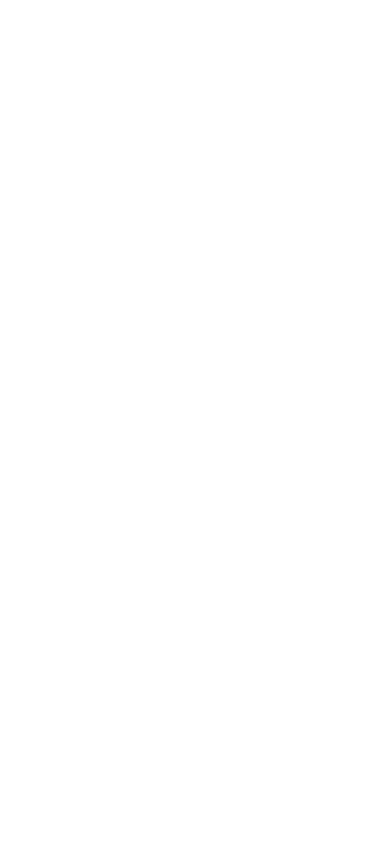
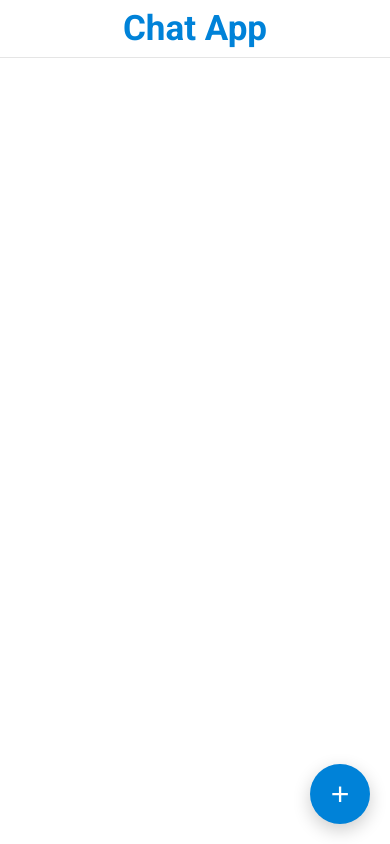
Before and after one commit to akashdpcali-cloud/ChatApp, a React (Vite) app in the folder Chatapp-frontend/: page / in a window 390 px wide. Built offline with nearby package versions, Linux system fonts and the light colour scheme.

Commit message:
built the header of the landing page

```diff
--- a/Chatapp-frontend/src/App.jsx
+++ b/Chatapp-frontend/src/App.jsx
@@ -1,7 +1,10 @@
 import './App.css'
+import {Landing} from "./pages/Landing/Landing";
 
 function App() {
-
+ return(
+  <Landing />
+ )
 }
 
 export default App
--- /dev/null
+++ b/Chatapp-frontend/src/components/Header/Header.css
@@ -0,0 +1,122 @@
+.header {
+  height: 58px;
+  width: 100%;
+  padding: 0 40px;
+
+  display: flex;
+  justify-content: space-between;
+  align-items: center;
+
+  border-bottom: 1px solid #e5e5e5;
+  background-color: #fff;
+}
+
+.left-section {
+  display: flex;
+  align-items: center;
+}
+
+.app-title {
+  font-size: 1.8rem;
+  font-weight: 700;
+  color: rgb(0, 130, 216);
+  cursor: pointer;
+}
+
+.right-section {
+  display: flex;
+  align-items: center;
+  gap: 25px;
+}
+
+.newchat-button {
+  height: 42px;
+  padding: 0 22px;
+
+  border: none;
+  border-radius: 8px;
+
+  background-color: rgb(0, 130, 216);
+  color: white;
+
+  font-size: 0.95rem;
+  font-weight: 500;
+
+  cursor: pointer;
+  transition: background-color 0.2s;
+}
+
+.newchat-button:hover {
+  background-color: rgb(0, 153, 255);
+}
+
+.profile-section {
+  display: flex;
+  align-items: center;
+  gap: 10px;
+
+  cursor: pointer;
+}
+
+.profile-pic {
+  width: 50px;
+  height: 50px;
+
+  border-radius: 50%;
+  object-fit: cover;
+  background-color: #d9d9d9;
+}
+
+.username {
+  font-size: 22px;
+  font-weight: 500;
+  color: #222;
+
+}
+
+.mobile-button {
+  display: none;
+}
+
+
+
+@media (max-width: 768px) {
+  .header {
+    padding: 0 20px;
+    justify-content: center;
+  }
+
+  .right-section {
+    display: none;
+  }
+
+  .mobile-button {
+    display: flex;
+  }
+  .app-title {
+    font-size: 35px;
+  }
+
+  .newchat-button {
+    display: flex;
+    justify-content: center;
+    align-items: center;
+
+    position: fixed;
+    right: 20px;
+    bottom: 20px;
+
+    width: 60px;
+    height: 60px;
+
+    padding: 0;
+    border-radius: 50%;
+
+    font-size: 2rem;
+    font-weight: 300;
+
+    z-index: 1000;
+
+    box-shadow: 0 6px 18px rgba(0, 0, 0, 0.2);
+  }
+}
--- /dev/null
+++ b/Chatapp-frontend/src/components/Header/Header.jsx
@@ -0,0 +1,19 @@
+import "./Header.css";
+
+export default function Header(){
+  return(
+<header className="header">
+  <div className="left-section app-title">Chat App</div>
+  <div className="right-section">
+    <button className="newchat-button">New Chat</button>
+    <div className="profile-section">
+      <img src="/chatapp-default-avatar.jpeg" alt="Not-avliable" className="profile-pic" />
+      <div className="username">Username</div>
+    </div>
+  </div>
+
+    <button className="newchat-button mobile-button">+</button>
+
+</header>
+  )
+}
--- /dev/null
+++ b/Chatapp-frontend/src/pages/Landing/Landing.jsx
@@ -0,0 +1,8 @@
+import Header from "../../components/Header/Header";
+import "./Landing.css";
+
+export function Landing(){
+  return(
+    <Header />
+  )
+}
```
Also changed, not shown: Chatapp-frontend/public/chatapp-default-avatar.jpeg (added), Chatapp-frontend/public/chatapp-default-group.jpeg (added), Chatapp-frontend/src/pages/Landing/Landing.css (added).
